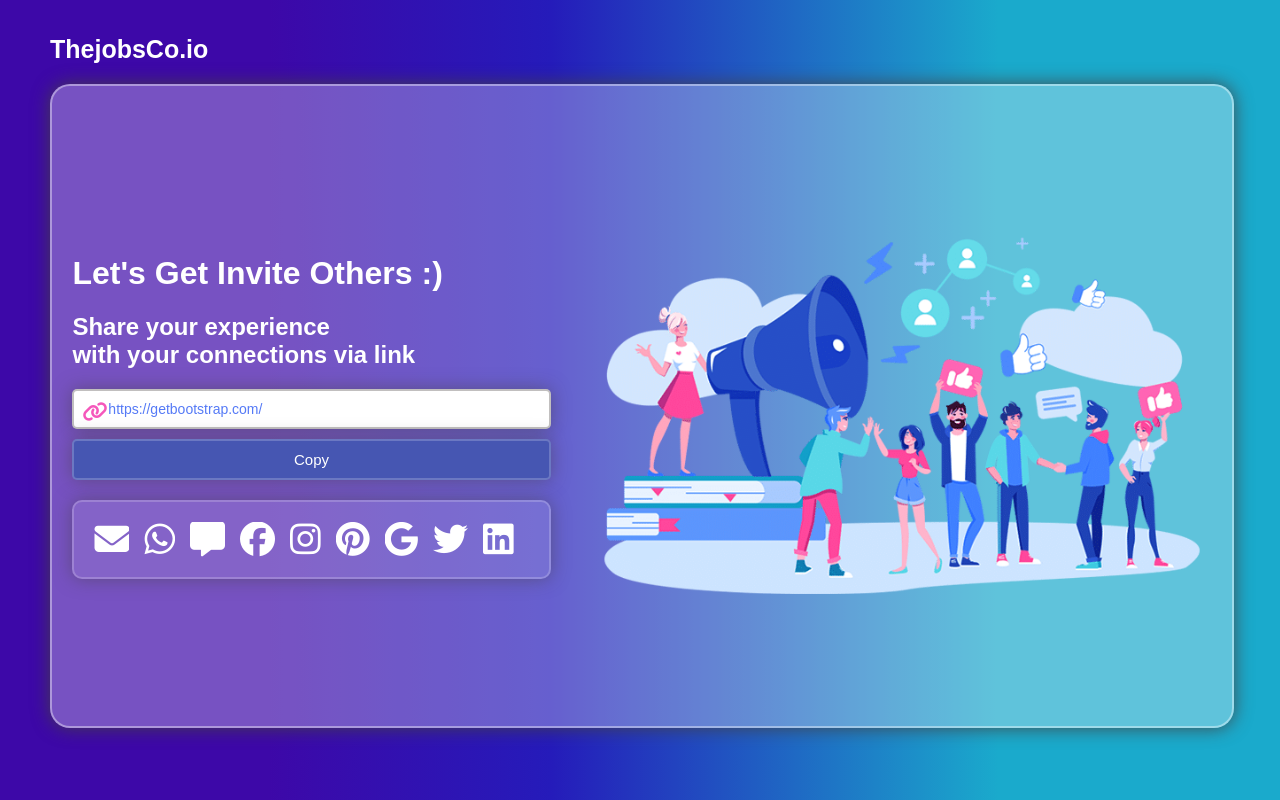
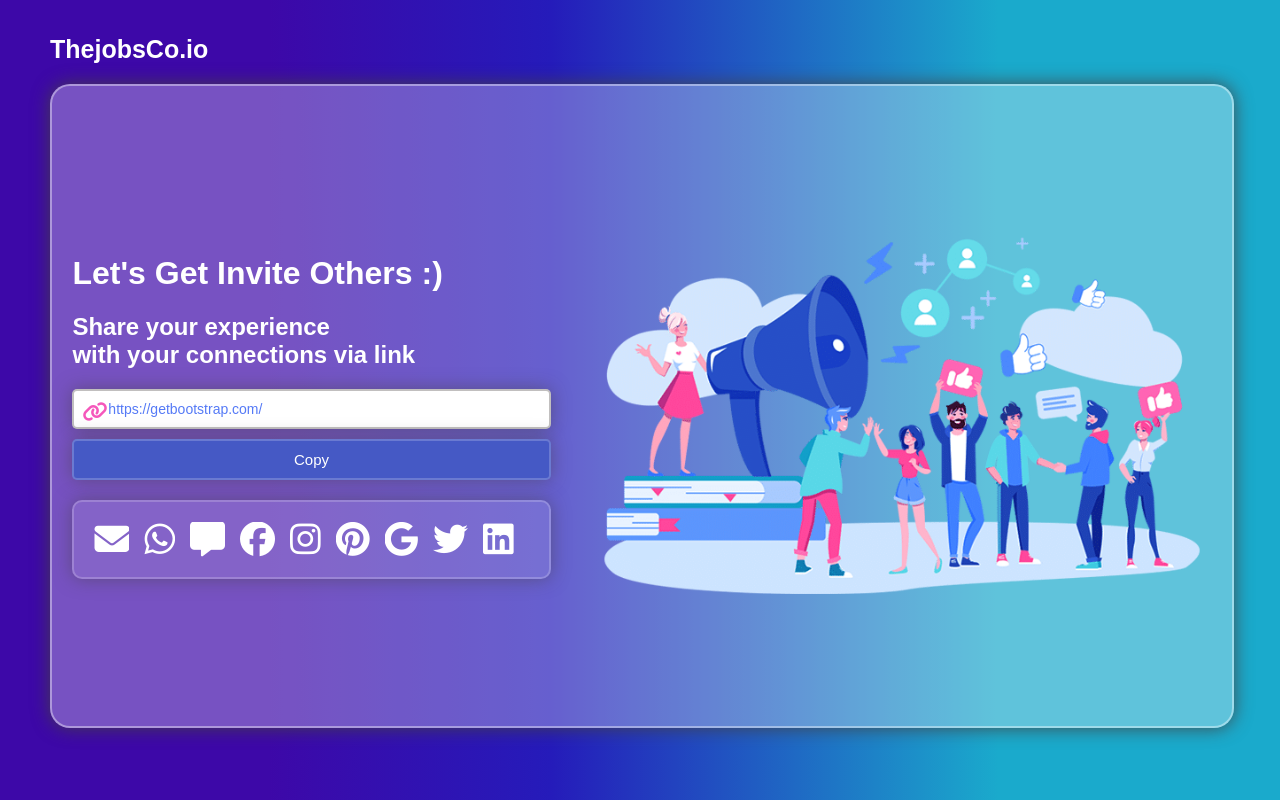
Before and after one commit to SakinaAzam/share-link-demo, a plain HTML site: page index.html in a window 1280 px wide. Drawn offline with Linux system fonts and the light colour scheme.

Commit message:
update again

```diff
--- a/index.html
+++ b/index.html
@@ -115,7 +115,7 @@ background: linear-gradient(90deg, rgba(61,8,168,1) 21%, rgba(37,27,186,1) 43%,
       .form-container button {
         width: 100%;
         padding: 10px;
-        background-color: #4656b2;
+        background-color: #4559c5;
         color: white;
        border: 2px solid rgba(255, 255, 255, 0.2);
               box-shadow: 0px 0px 18px rgba(69, 65, 65, 0.5);
@@ -123,7 +123,9 @@ background: linear-gradient(90deg, rgba(61,8,168,1) 21%, rgba(37,27,186,1) 43%,
         cursor: pointer;
         font-size: 15px;
       }
-
+   .form-container button:hover{
+   background-color: #5cb5e6;
+}
       .form-container button:disabled {
         background-color: #dddddd;
 
```
